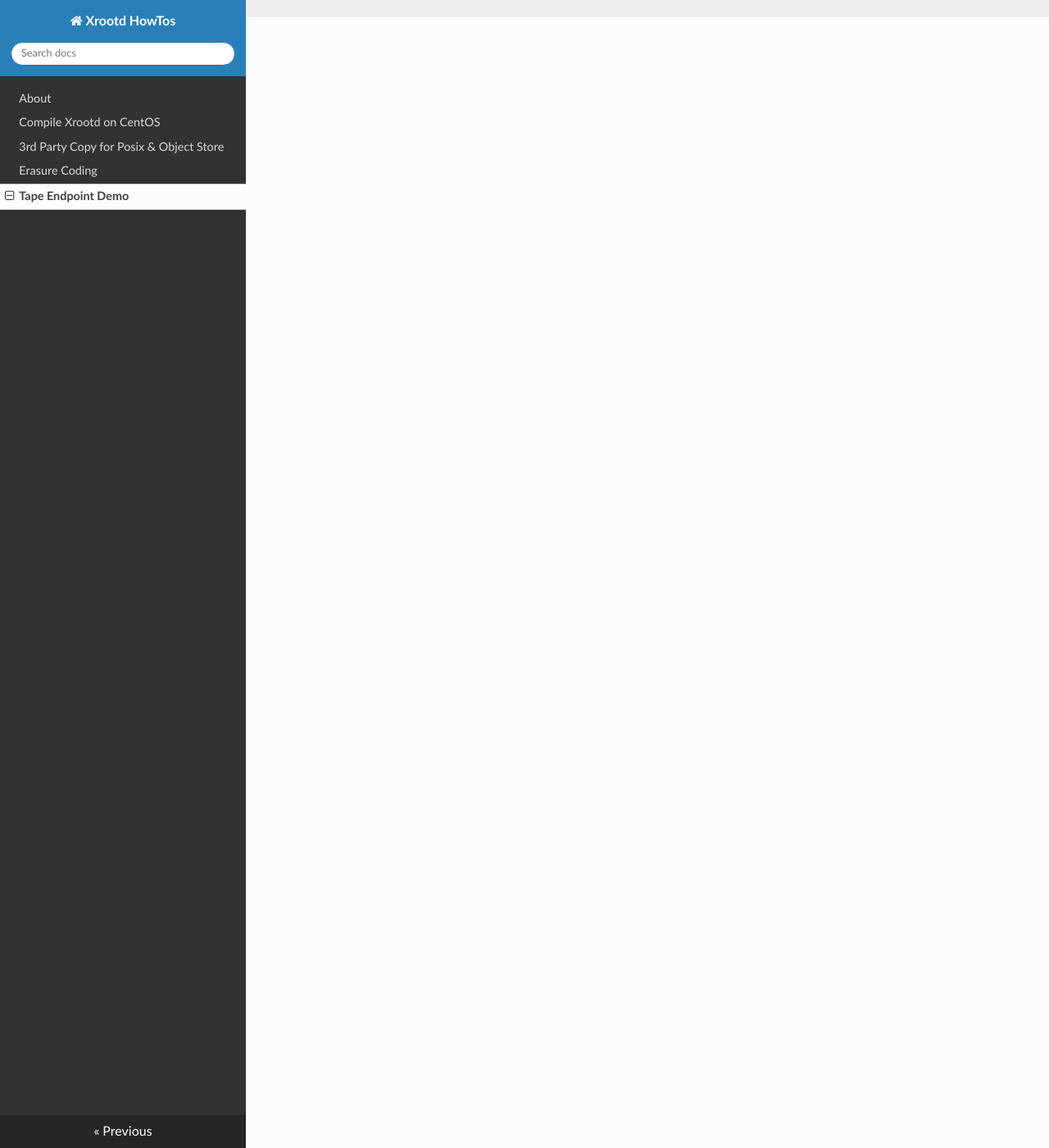
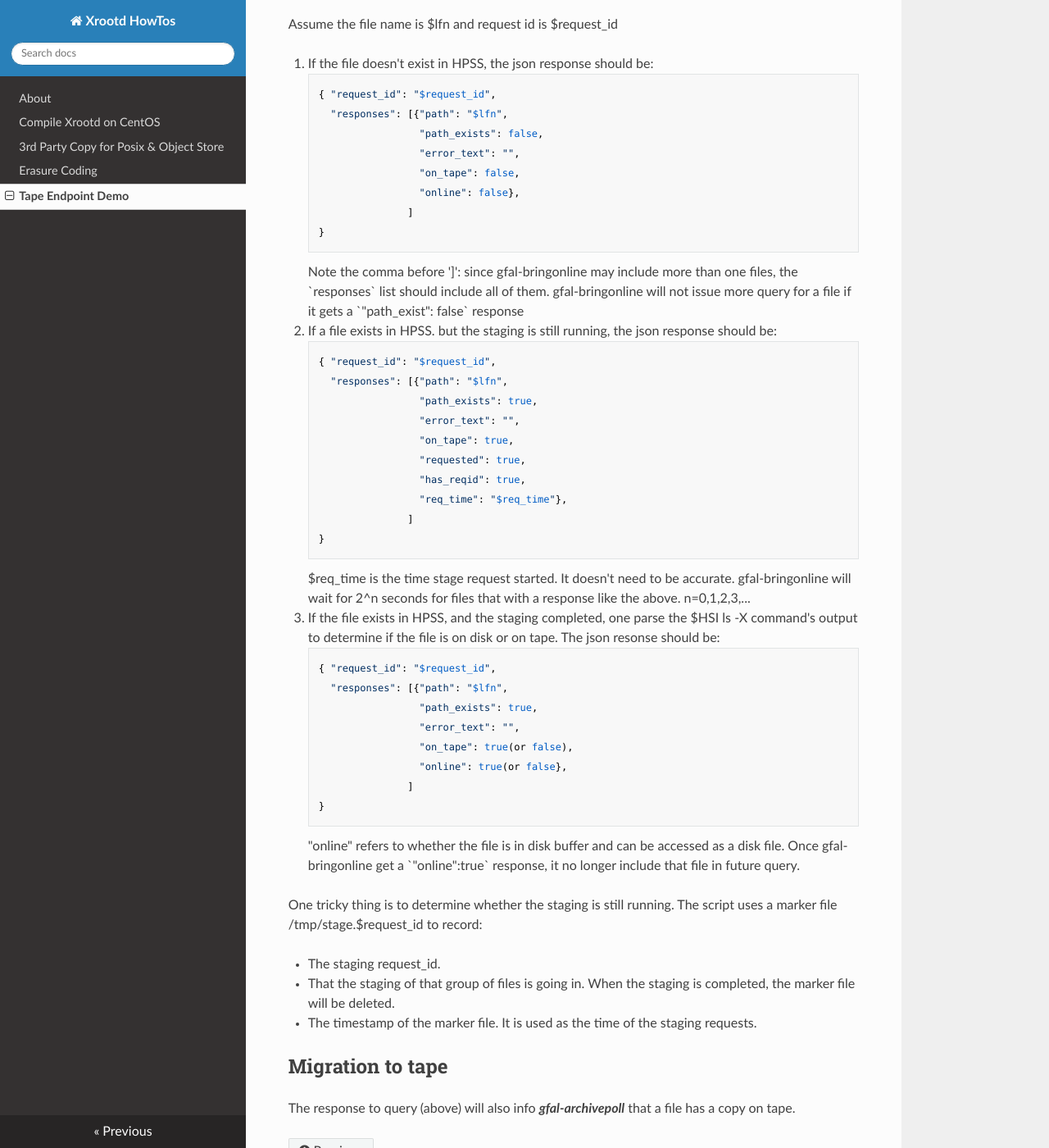
Before and after one commit to xrootd/howto, an MkDocs documentation site: the page built from docs/preplib4tape/README.md, in a window 1280 px wide and 1400 px high, scrolled down 1379 px. Shown: the whole window at 82% size. Built offline with MkDocs 1.6.1, drawn with Linux system fonts in a browser that asks for light colours; nearby versions of some CDN libraries; some of the changed text lies outside the part shown.

Commit message:
add more detail on json respond

````diff
--- a/docs/preplib4tape/README.md
+++ b/docs/preplib4tape/README.md
@@ -3,7 +3,7 @@
 A prelimnary driver here shows how Xrootd interacts with both the HPSS backend and clients who
 use the Xrootd's Prepare Interface. It is intended to be an example to demonstrate the workflow
 when FTS transfer files in and out of a Tape Endpoint using the ***root*** protocol (also see the
-discussion on the WLCG Tape REST API at the end). It is not expected to scale up for production
+discussion on the WLCG Tape REST API). It is not expected to scale up for production
 use.
 
 This demo driver will
@@ -40,3 +40,90 @@ Xrootd currently does not support WLCG Tape REST API. However, as showed above,
 provides the equivalent functionalities. A plugin to Xrootd can be developed to translate the WLCG
 Tape REST API to Xrootd Prepare commands. With that plugin, we expect it will work with the above
 driver.
+
+# Tech details
+
+gfal and FTS expects a json response for `query` and `stage`. The following describe the json response.
+Note the Xrootd Prepare Interface does not support HPSS `migrate`. HPSS does the migration
+from disk buffer to tape automatically.
+
+## Json response to `stager` and `query`
+
+***gfal-bringonline*** actually issues several commands via the Xrootd Prepare Interface:
+
+- a "stage" command for one or more files.
+- gfal-bringonline does not wait for the `stage` command to finish. It immediately issue a `query` command.
+
+Assume the file name is $lfn and request id is $request_id
+
+<ol>
+<li>
+If the file doesn't exist in HPSS, the json response should be:
+
+```
+{ "request_id": "$request_id",
+  "responses": [{"path": "$lfn",
+                 "path_exists": false,
+                 "error_text": "",
+                 "on_tape": false,
+                 "online": false},
+               ]
+}
+```
+
+Note the comma before ']': since gfal-bringonline may include more than one files, the `responses` list
+should include all of them.
+
+gfal-bringonline will not issue more query for a file if it gets a `"path_exist": false` response
+</li>
+<li>
+If a file exists in HPSS. but the staging is still running, the json response should be:
+
+```
+{ "request_id": "$request_id",
+  "responses": [{"path": "$lfn",
+                 "path_exists": true,
+                 "error_text": "",
+                 "on_tape": true,
+                 "requested": true,
+                 "has_reqid": true,
+                 "req_time": "$req_time"},
+               ]
+}
+```
+
+$req_time is the time stage request started. It doesn't need to be accurate.
+
+gfal-bringonline will wait for 2^n seconds for files that with a response like the above. n=0,1,2,3,...
+</li>
+<li>
+If the file exists in HPSS, and the staging completed, one parse the $HSI ls -X command's output to determine if the file is on disk or on tape. The json resonse should be:
+
+```
+{ "request_id": "$request_id",
+  "responses": [{"path": "$lfn",
+                 "path_exists": true,
+                 "error_text": "",
+                 "on_tape": true(or false),
+                 "online": true(or false},
+               ]
+}
+```
+
+"online" refers to whether the file is in disk buffer and can be accessed as a disk file.
+
+Once gfal-bringonline get a `"online":true` response, it no longer include that file in future query.
+</li>
+</ol>
+
+One tricky thing is to determine whether the staging is still running. The script uses a marker file
+/tmp/stage.$request_id to record:
+
+- The staging request_id.
+- That the staging of that group of files is going in. When the staging is completed, the marker file
+will be deleted.
+- The timestamp of the marker file. It is used as the time of the staging requests.
+
+## Migration to tape
+
+The response to query (above) will also info  ***gfal-archivepoll*** that a file has a copy on tape.
````
